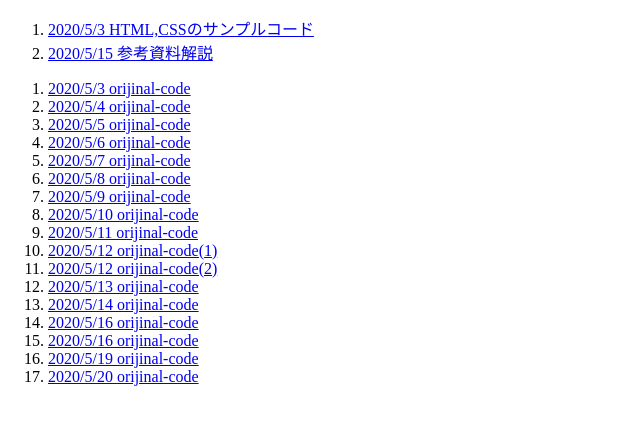
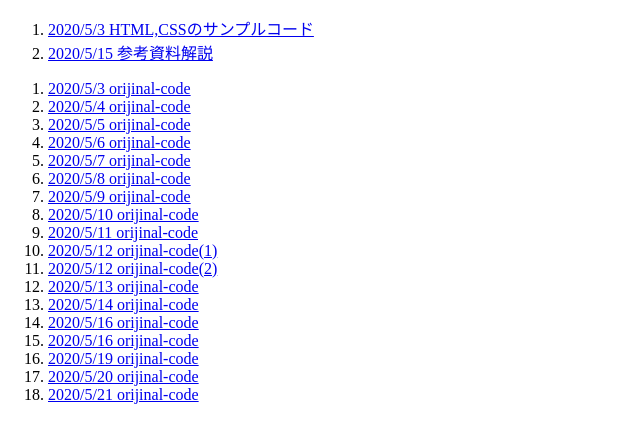
Before and after one commit to takanobu68/practiceCode, a plain HTML site: page DOM/index.html in a window 1280 px wide. Shown: the whole page, without its empty margins (0-640 px from the left). Drawn offline with Linux system fonts and the light colour scheme.

Commit message:
リンクの追加

```diff
--- a/DOM/index.html
+++ b/DOM/index.html
@@ -31,6 +31,7 @@
 		<li><a href="code015.html">2020/5/16 orijinal-code</a></li>
 		<li><a href="code016.html">2020/5/19 orijinal-code</a></li>
 		<li><a href="code017.html">2020/5/20 orijinal-code</a></li>
+		<li><a href="code018.html">2020/5/21 orijinal-code</a></li>
 	</ol>
 
 </body>
```
